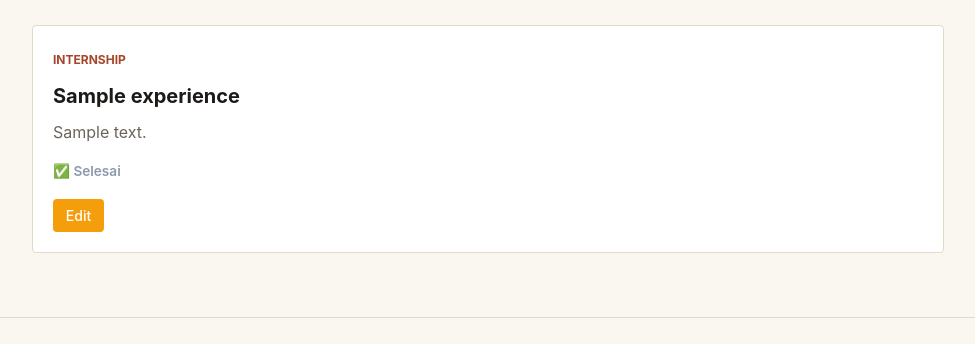
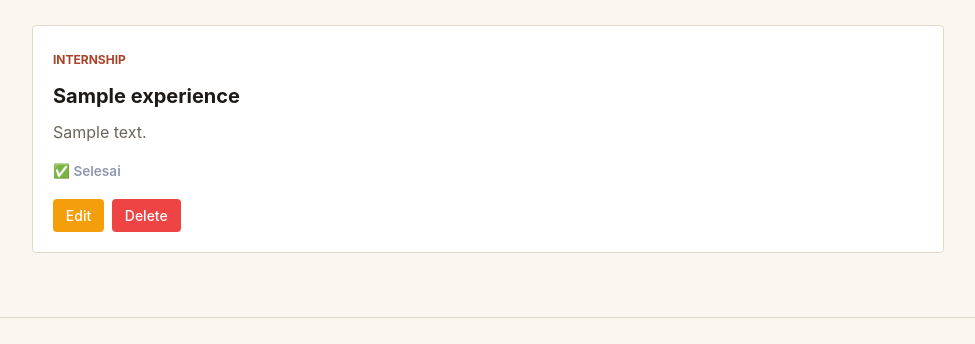
Before and after one commit to ricocalohhh/myportofolio, a Django app: page /experience/ in a window 1280 px wide. Shown: the part 201-545 px from the top of the page, without its empty margins (152-1127 px from the left). Run offline with Django 5.2, Linux system fonts and the light colour scheme; tables that the repository leaves empty hold one stand-in row (values such as "Sample post").

Commit message:
feat: added delete feature for experience section

```diff
--- a/main/urls.py
+++ b/main/urls.py
@@ -1,6 +1,6 @@
 from django.urls import path
 
-from main.views import show_main, show_experience, show_education, create_project, show_projects, get_projects_json, delete_project, create_experience, edit_experience
+from main.views import show_main, show_experience, show_education, create_project, show_projects, get_projects_json, delete_project, create_experience, edit_experience, delete_experience
 
 app_name = "main"
 
@@ -9,6 +9,7 @@ urlpatterns = [
     path("experience/", show_experience, name="show_experience"),
     path("experience/add/", create_experience, name="create_experience"),
     path("experience/<uuid:id>/edit/", edit_experience, name="edit_experience"),
+    path("experience/<uuid:id>/delete/", delete_experience, name="delete_experience"),
     path('education/', show_education, name='show_education'),
     path("projects/add/", create_project, name="create_project"),
     path("projects/", show_projects, name="show_projects"),
--- a/main/views.py
+++ b/main/views.py
@@ -63,6 +63,16 @@ def edit_experience(request, id):
         "experience": experience,
     }
     return render(request, "edit_experience.html", context)
+
+def delete_experience(request, id):
+    # Ambil objek berdasarkan ID UUID
+    experience = get_object_or_404(Experience, pk=id)
+
+    # Hapus dari database
+    experience.delete()
+
+    messages.success(request, "Pengalaman berhasil dihapus!")
+    return redirect("main:show_experience")
 
 def show_projects(request):
     project_list = Project.objects.all()
--- a/templates/experience.html
+++ b/templates/experience.html
@@ -37,9 +37,15 @@
                                 <p class="experience-status status-completed">✅ Selesai</p>
                             {% endif %}
 
+                            <!-- Tombol Edit -->
                             <div class="experience-actions" style="margin-top: 1rem; display: flex; gap: 0.5rem;">
                                 <a href="{% url 'main:edit_experience' experience.id %}" class="btn-edit" style="text-decoration: none; padding: 0.35rem 0.8rem; background-color: #f59e0b; color: white; border-radius: 0.25rem; font-size: 0.875rem; font-weight: 500;">
                                     Edit
+                                </a>
+
+                            <!-- Tombol Delete -->
+                                <a href="{% url 'main:delete_experience' experience.id %}" class="btn-delete" style="text-decoration: none; padding: 0.35rem 0.8rem; background-color: #ef4444; color: white; border-radius: 0.25rem; font-size: 0.875rem; font-weight: 500;" onclick="return confirm('Apakah Anda yakin ingin menghapus pengalaman ini?');">
+                                    Delete
                                 </a>
                             </div>
 
```
